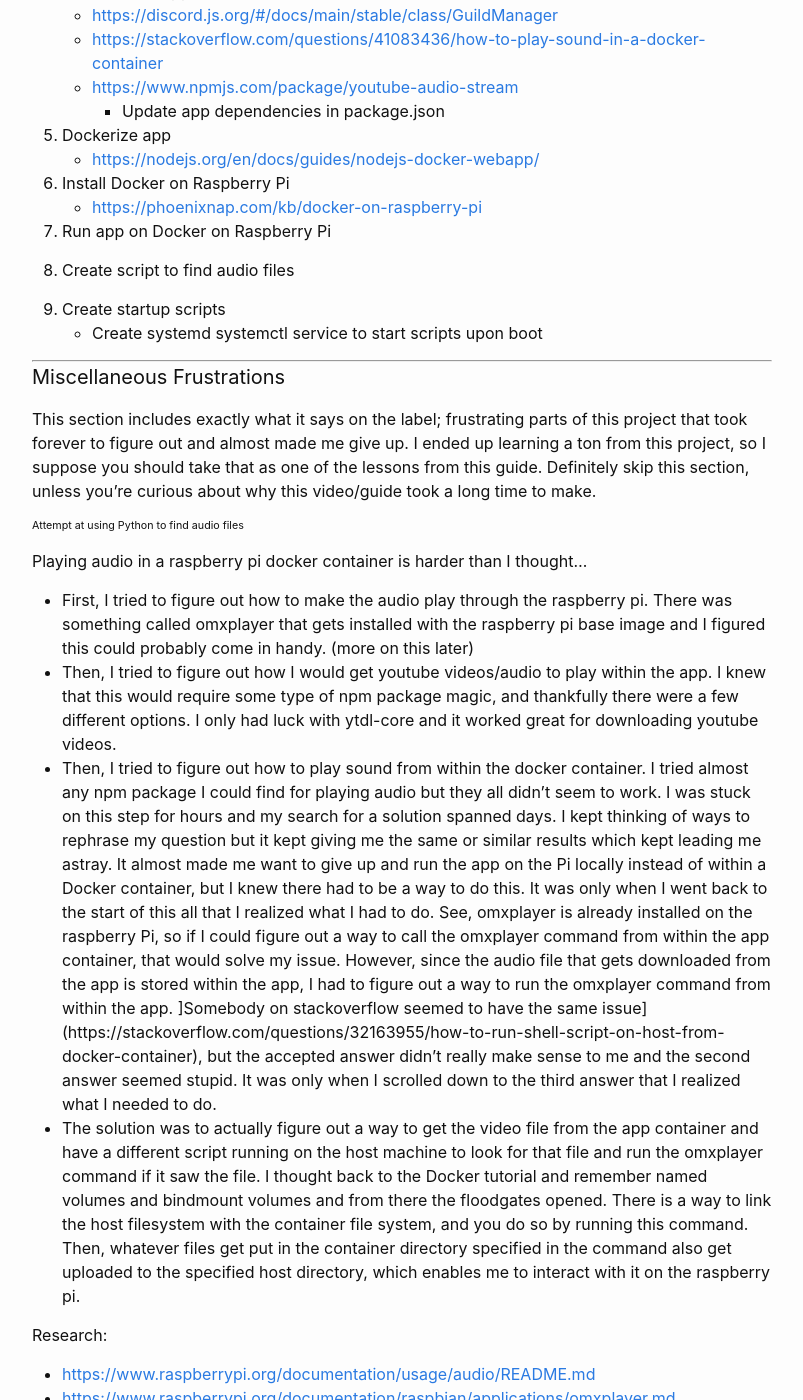
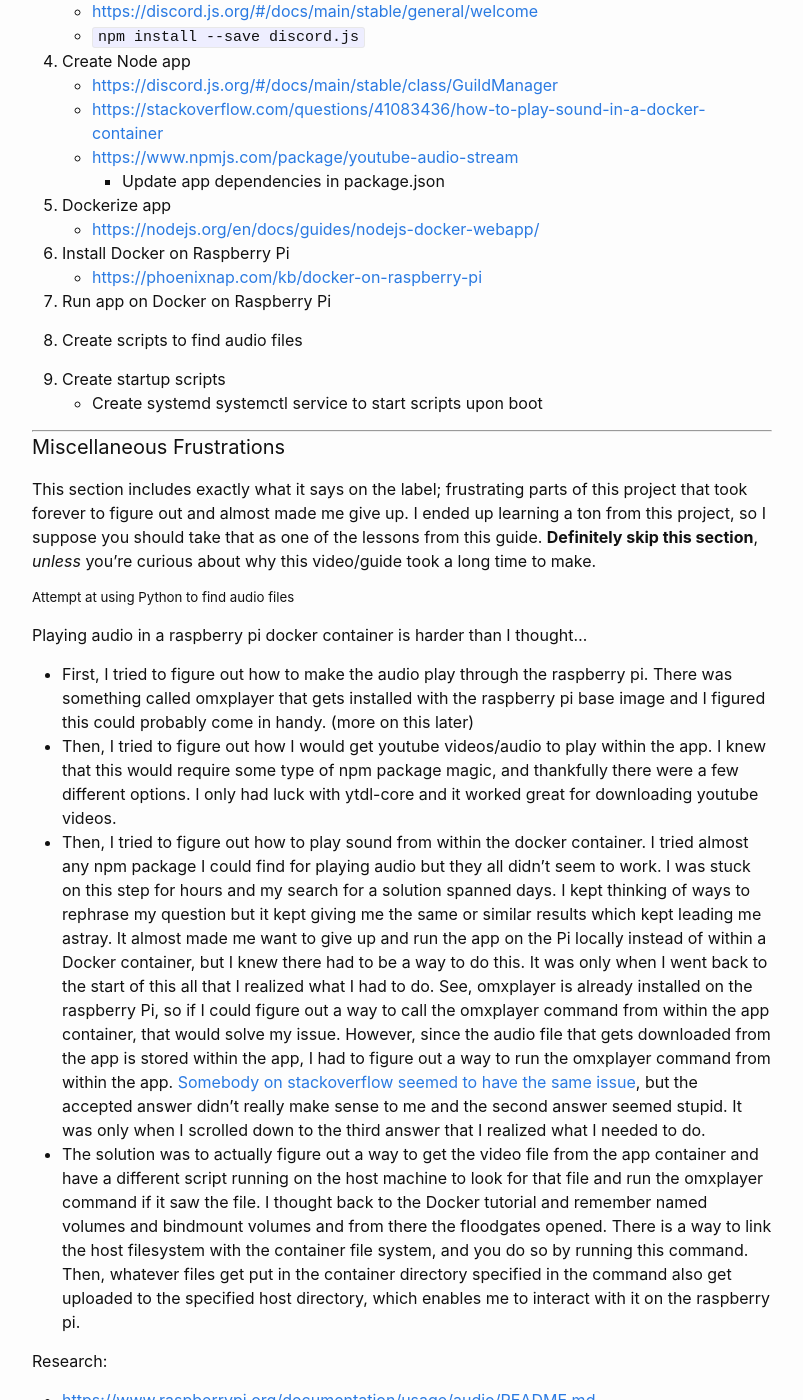
Before and after one commit to codingwatermelon/codingwatermelon.github.io, a Jekyll site: the page built from _posts/2021-05-06-how-to-make-a-discord-bot.md, in a window 1280 px wide and 1400 px high, scrolled down 4422 px. Shown: the whole window, without its empty margins (238-1041 px from the left). Built offline with Jekyll 4.4.1, drawn with Linux system fonts in a browser that asks for light colours; some of the changed text lies outside the part shown.

Commit message:
Update 2021-05-06-how-to-make-a-discord-bot.md

```diff
--- a/_posts/2021-05-06-how-to-make-a-discord-bot.md
+++ b/_posts/2021-05-06-how-to-make-a-discord-bot.md
@@ -18,17 +18,17 @@ I had an idea one day, stemming from an experience I had at my friend's house in
 #### Goals
 There were three main goals with this project:
 
-##### 1. Send audio through to a speaker remotely at all times
-To do this, I knew a Raspberry Pi would be the easiest tool to use to interface with my "command center". The command center in this case would be Discord, and the Raspberry Pi would process the commands, turn them into audio, and output that to a speaker.
+#### 1. Send audio through to a speaker remotely at all times
+To do this, I knew a Raspberry Pi would be the easiest tool to use to interface with my "command center". The **command center** in this case **would be Discord**, and the **Raspberry Pi would process the commands**, turn them into audio, and output that to a speaker.
 
 *add simple drawing of set up here*
 
 I used the DiscordJS module on a NodeJS Docker container running on a Raspberry Pi. The Node app will recognize commands that are received from Discord. The main function of the Node is that send audio files to the Pi from Youtube, but it can also process text to speech.
 
-##### 2. Create an easily deployable app (easy to set up for pranks, easy for others to replicate)
+#### 2. Create an easily deployable app (easy to set up for pranks, easy for others to replicate)
 To do this, I knew that I wanted to use **Docker**. Docker makes it easy for other people to pull your image to their setups and just run it without thinking too much about dependencies and other requirements. You can definitely do this without Docker, but you'd need to install Node locally on the Raspberry Pi, which can be problematic if you want to run other web servers or software on the Pi (but still possible). Unfortunately, I wasn't able to completely contain this project within a Docker container as I couldn't find a way to process the audio files in Node/Docker, but there may be a way to do it -- I think I'm just not experienced enough with Docker yet to figure it out. To get around that, there are some scripts that need to be ran and some software that needs to be installed on the Raspberry Pi locally to make things happen.
 
-##### 3. Not spend too much money
+#### 3. Not spend too much money
 **The cost of this project was definitely on the lower side, coming out to around $100 if you don't have all the parts already**. The speaker can cost anywhere from $15 to $30 for average speakers. The app in this tutorial was designed to run alongside other processes on a Raspberry Pi, so you could run something like a MagicMirror and this app at the same time if you wanted to (that way, you don't have to buy another Raspberry Pi just to run this).
 
 I only somewhat fulfilled these requirements, but I ended up with an interesting product that might actually have some practical uses apart from the pranking aspect. I've realized that you could also use it like an online jukebox — if you have friends over, they could each individually play and queue different songs using this app and without having to download a separate app (assuming people have Discord on their phones). This also means you don't have to use the same phone to queue songs.
@@ -115,14 +115,14 @@ TODO reference files like this [MagicMirror config file](/resources/01-MagicMirr
 
 In conclusion, this bot is pretty much just for fun and has not much practical usage. I want to expand on it later on though and potentially make it more useful, but I'm pretty happy with it for now. Let me know if you have any ideas for functions for this app and I'll be sure to reply with my thoughts! Hopefully you got something out of this, regardless of the shenanigans.
 
-##### Future enhancements?
+#### Future enhancements?
 - Add command to silence the bot
 - Authorize commands based on role in server
 
 -----
 
 #### Build Log
-This section contains the high level overview of the process I took to create this bot. You can skip this part, unless you need to troubleshoot any of the steps in between or if you're just interested in the process.
+This section contains the high level overview of the process I took to create this bot. **You can skip this part**, *unless* you need to troubleshoot any of the steps in between or if you're just interested in the process.
 
 1. Create Discord bot
     - [How to make a Discord Bot with Discord.js (JavaScript Tutorial)](https://www.youtube.com/watch?v=D2zZG0BUlxk)
@@ -154,7 +154,7 @@ This section contains the high level overview of the process I took to create th
 
 7. Run app on Docker on Raspberry Pi
 
-8. Create script to find audio files
+8. Create scripts to find audio files
 
 9. Create startup scripts
     - Create systemd systemctl service to start scripts upon boot
@@ -162,14 +162,14 @@ This section contains the high level overview of the process I took to create th
 ---
 
 #### Miscellaneous Frustrations
-This section includes exactly what it says on the label; frustrating parts of this project that took forever to figure out and almost made me give up. I ended up learning a ton from this project, so I suppose you should take that as one of the lessons from this guide. Definitely skip this section, unless you're curious about why this video/guide took a long time to make.
+This section includes exactly what it says on the label; frustrating parts of this project that took forever to figure out and almost made me give up. I ended up learning a ton from this project, so I suppose you should take that as one of the lessons from this guide. **Definitely skip this section**, *unless* you're curious about why this video/guide took a long time to make.
 
-###### Attempt at using Python to find audio files
+##### Attempt at using Python to find audio files
 Playing audio in a raspberry pi docker container is harder than I thought...
 
 - First, I tried to figure out how to make the audio play through the raspberry pi. There was something called omxplayer that gets installed with the raspberry pi base image and I figured this could probably come in handy. (more on this later)
 - Then, I tried to figure out how I would get youtube videos/audio to play within the app. I knew that this would require some type of npm package magic, and thankfully there were a few different options. I only had luck with ytdl-core and it worked great for downloading youtube videos.
-- Then, I tried to figure out how to play sound from within the docker container. I tried almost any npm package I could find for playing audio but they all didn't seem to work. I was stuck on this step for hours and my search for a solution spanned days. I kept thinking of ways to rephrase my question but it kept giving me the same or similar results which kept leading me astray. It almost made me want to give up and run the app on the Pi locally instead of within a Docker container, but I knew there had to be a way to do this. It was only when I went back to the start of this all that I realized what I had to do. See, omxplayer is already installed on the raspberry Pi, so if I could figure out a way to call the omxplayer command from within the app container, that would solve my issue. However, since the audio file that gets downloaded from the app is stored within the app, I had to figure out a way to run the omxplayer command from within the app. ]Somebody on stackoverflow seemed to have the same issue](https://stackoverflow.com/questions/32163955/how-to-run-shell-script-on-host-from-docker-container), but the accepted answer didn't really make sense to me and the second answer seemed stupid. It was only when I scrolled down to the third answer that I realized what I needed to do.
+- Then, I tried to figure out how to play sound from within the docker container. I tried almost any npm package I could find for playing audio but they all didn't seem to work. I was stuck on this step for hours and my search for a solution spanned days. I kept thinking of ways to rephrase my question but it kept giving me the same or similar results which kept leading me astray. It almost made me want to give up and run the app on the Pi locally instead of within a Docker container, but I knew there had to be a way to do this. It was only when I went back to the start of this all that I realized what I had to do. See, omxplayer is already installed on the raspberry Pi, so if I could figure out a way to call the omxplayer command from within the app container, that would solve my issue. However, since the audio file that gets downloaded from the app is stored within the app, I had to figure out a way to run the omxplayer command from within the app. [Somebody on stackoverflow seemed to have the same issue](https://stackoverflow.com/questions/32163955/how-to-run-shell-script-on-host-from-docker-container), but the accepted answer didn't really make sense to me and the second answer seemed stupid. It was only when I scrolled down to the third answer that I realized what I needed to do.
 - The solution was to actually figure out a way to get the video file from the app container and have a different script running on the host machine to look for that file and run the omxplayer command if it saw the file. I thought back to the Docker tutorial and remember named volumes and bindmount volumes and from there the floodgates opened. There is a way to link the host filesystem with the container file system, and you do so by running this command. Then, whatever files get put in the container directory specified in the command also get uploaded to the specified host directory, which enables me to interact with it on the raspberry pi.
 
 Research:
```
Also changed, not shown: other parts of _posts/2021-05-06-how-to-make-a-discord-bot.md (+1 -1 lines).
